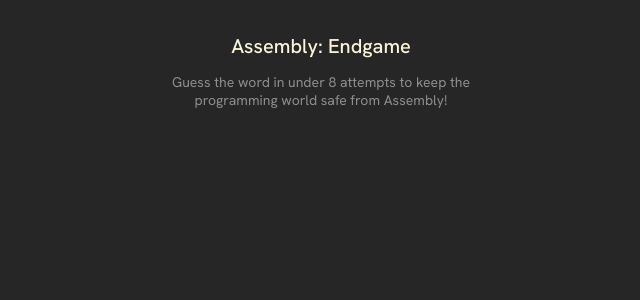
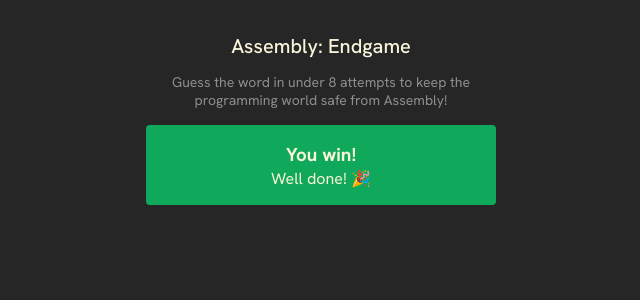
Before and after one commit to esquinas/scrimba-assembly-endgame, a React (Vite) app: page / in a window 1280 px wide. Shown: the top 300 px of the page, without its empty margins (319-959 px from the left). Built offline with nearby package versions, Linux system fonts and the light colour scheme.

Commit message:
Solution to Exercise 1
/**
 * Goal: Build out the main parts of our app
 *
 * Challenge: Build a status section below the header.
 * For now, you can just hard-code in the styles for
 * a winning game, and we'll make it more dynamic
 * later.
 */

```diff
--- a/App.jsx
+++ b/App.jsx
@@ -8,6 +8,10 @@ export default function AssemblyEndgame() {
         <h1>Assembly: Endgame</h1>
         <p>Guess the word in under 8 attempts to keep the programming world safe from Assembly!</p>
       </header>
+      <section className="game-status">
+        <h3>You win!</h3>
+        <p>Well done! 🎉</p>
+      </section>
     </main>
   )
 }
--- a/index.css
+++ b/index.css
@@ -35,3 +35,21 @@ header>p {
   color: #8E8E8E;
 
 }
+
+
+.game-status {
+  margin-block: 1rem;
+  padding: 1rem;
+  height: 5rem;
+  background-color: #10A95B;
+  border-radius: 0.25rem;
+  display: flex;
+  flex-direction: column;
+  align-items: center;
+  justify-content: space-evenly;
+  color: #f9f4da;
+}
+
+.game-status > * {
+  margin: 0;
+}
```
